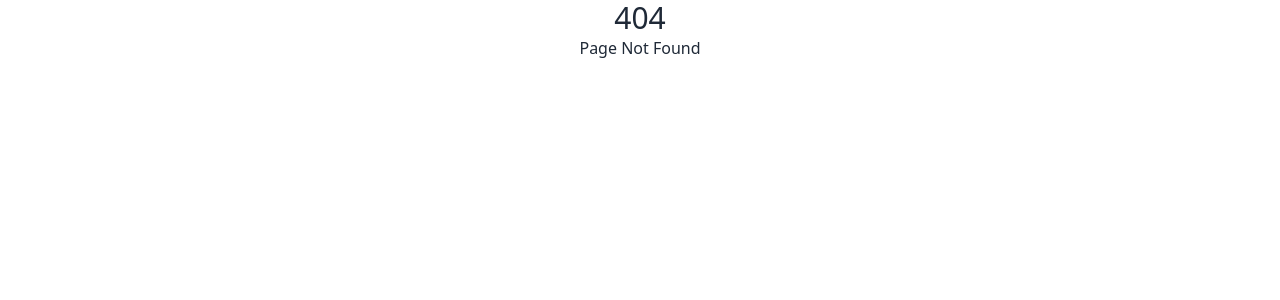
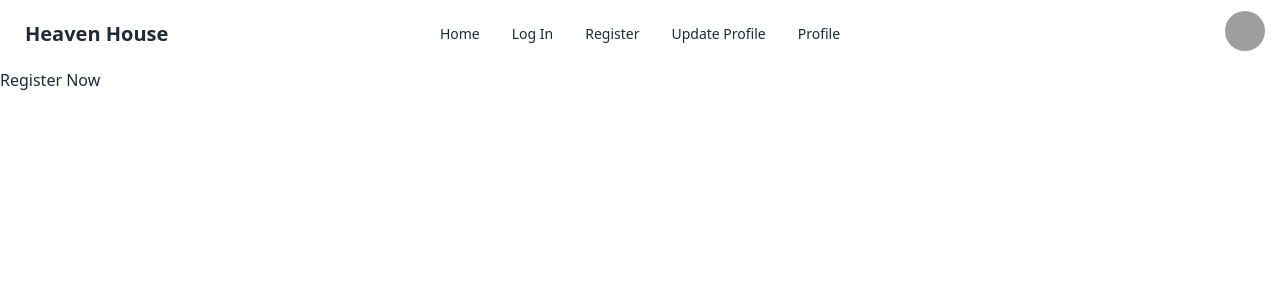
Before and after one commit to Arif-Islam21/heaven-house, a React (Vite) app: page /register in a window 1280 px wide. Before the commit this address had no page. Shown: the top 300 px of the page. Built offline with nearby package versions, Linux system fonts and the light colour scheme; grey boxes are pictures that could not be loaded.

Commit message:
started register page

```diff
--- a/src/Components/Navbar/Navbar.jsx
+++ b/src/Components/Navbar/Navbar.jsx
@@ -11,6 +11,11 @@ const Navbar = () => {
       <NavLink to={"/login"}>
         <li>
           <a>Log In</a>
+        </li>
+      </NavLink>
+      <NavLink to={"/register"}>
+        <li>
+          <a>Register</a>
         </li>
       </NavLink>
       <NavLink to={"/profileUpdate"}>
--- /dev/null
+++ b/src/Components/Register/Register.jsx
@@ -0,0 +1,9 @@
+const Register = () => {
+  return (
+    <div>
+      <h2>Register Now</h2>
+    </div>
+  );
+};
+
+export default Register;
--- a/src/Routes/Router.jsx
+++ b/src/Routes/Router.jsx
@@ -5,6 +5,7 @@ import LogIn from "../Components/LogIn/LogIn";
 import ProfileUpdate from "../Components/ProfileUpdate/ProfileUpdate";
 import UserProfile from "../Components/UserProfile/UserProfile";
 import ErrorPage from "../Components/ErrorPage/ErrorPage";
+import Register from "../Components/Register/Register";
 
 const router = createBrowserRouter([
   {
@@ -21,6 +22,10 @@ const router = createBrowserRouter([
         element: <LogIn></LogIn>,
       },
       {
+        path: "/register",
+        element: <Register></Register>,
+      },
+      {
         path: "profileUpdate",
         element: <ProfileUpdate></ProfileUpdate>,
       },
```
